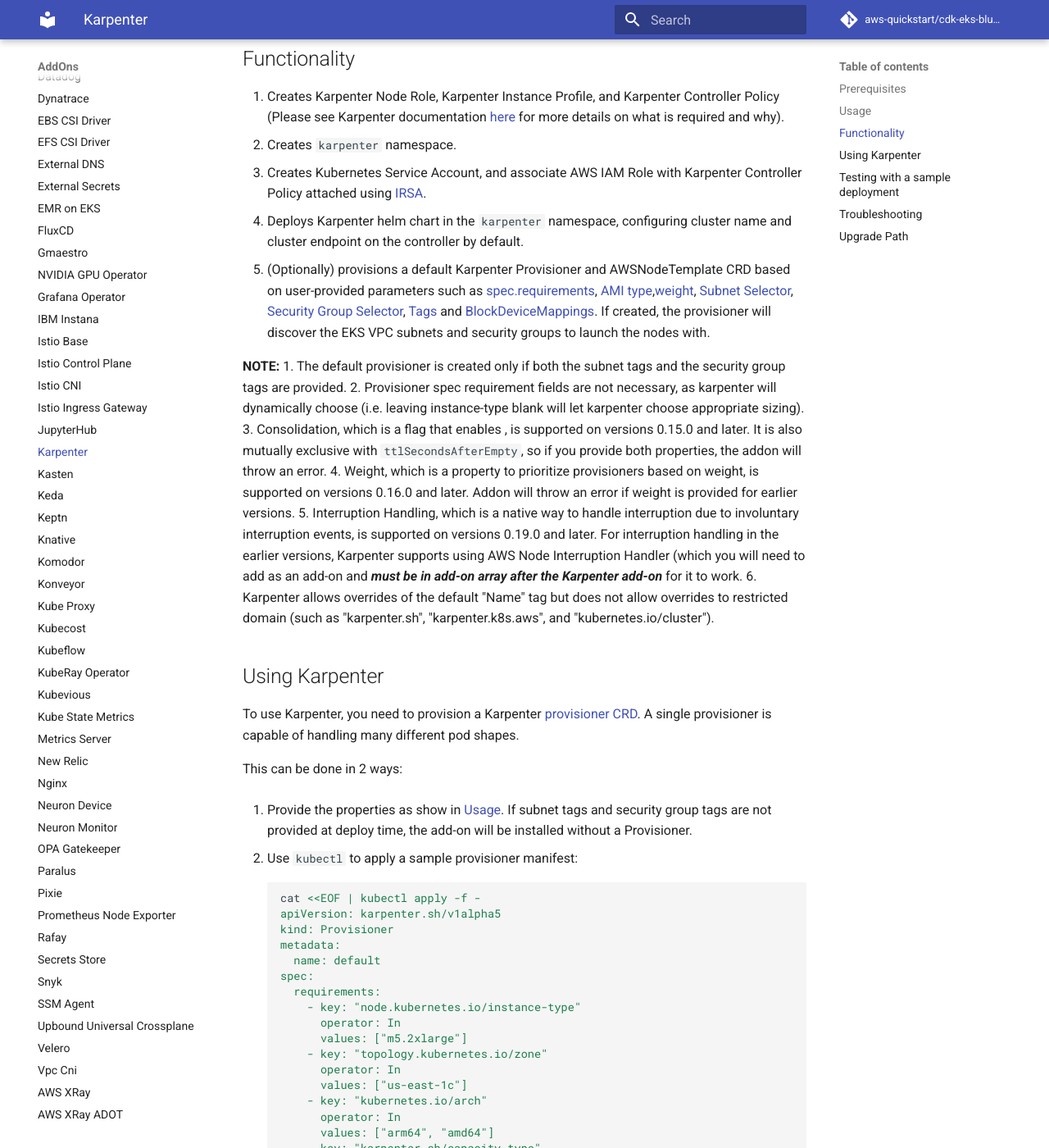
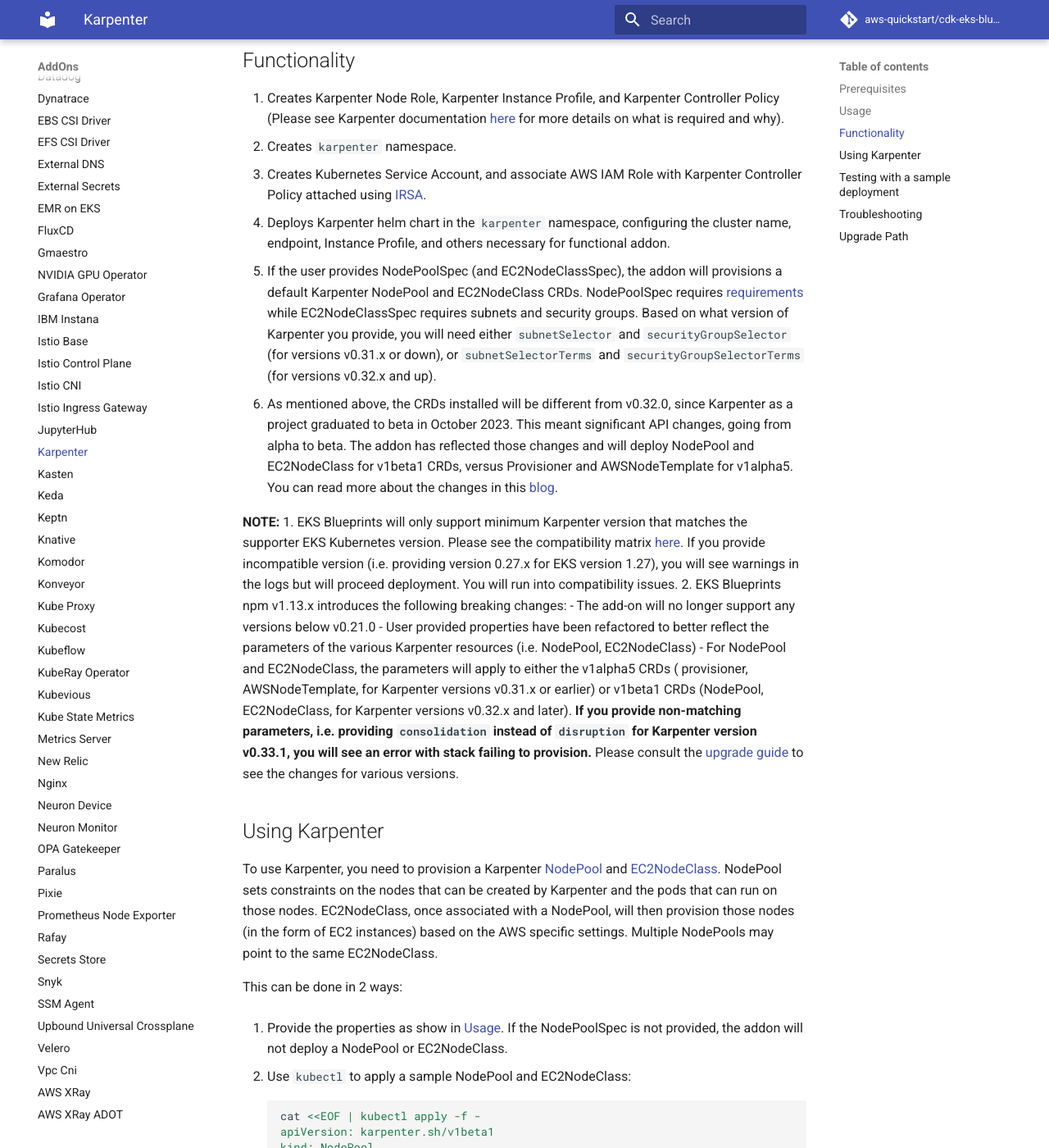
Before and after one commit to aws-quickstart/cdk-eks-blueprints, an MkDocs documentation site: the page built from docs/addons/karpenter.md, in a window 1280 px wide and 1400 px high, scrolled down 2139 px. Shown: the whole window at 82% size. Built offline with MkDocs 1.6.1 and Material for MkDocs 9.7.7, drawn with Linux system fonts in a browser that asks for light colours; comment, search, counter and statistics services are not loaded; some of the changed text lies outside the part shown.

Commit message:
doc revision to reflect changes

````diff
--- a/docs/addons/karpenter.md
+++ b/docs/addons/karpenter.md
@@ -1,6 +1,6 @@
 # Karpenter Add-on
 
-Karpenter add-on is based on the [Karpenter](https://github.com/aws/karpenter) open source node provisioning project. It provides a more efficient and cost-effective way to manage workloads by launching just the right compute resources to handle a cluster's application.
+Karpenter add-on is based on the [Karpenter](https://github.com/kubernetes-sigs/karpenter) open source node provisioning project. For this add-on, it will utilize the [AWS provider](https://github.com/aws/karpenter-provider-aws), to ensure a more efficient and cost-effective way to manage workloads by launching just the right compute resources to handle a cluster's application on your EKS cluster.
 
 Karpenter works by:
 
@@ -16,6 +16,8 @@
 
 2. (If using Spot), EC2 Spot Service Linked Role should be created. See [here](https://docs.aws.amazon.com/batch/latest/userguide/spot_fleet_IAM_role.html) for more details.
 
+3. [Amazon EKS cluster with supported Kubernetes version](https://docs.aws.amazon.com/eks/latest/userguide/kubernetes-versions.html). Karpenter provides minimum supported Karpenter versions for each Kubernetes version in form of a matrix [here](https://karpenter.sh/docs/upgrading/compatibility/#compatibility-matrix).
+
 ## Usage
 
 ```typescript
@@ -23,59 +25,54 @@
 import * as cdk from 'aws-cdk-lib';
 import * as blueprints from '@aws-quickstart/eks-blueprints';
 import { EbsDeviceVolumeType } from 'aws-cdk-lib/aws-ec2';
+import { KubernetesVersion } from 'aws-cdk-lib/aws-eks';
 
 const app = new cdk.App();
 
 const karpenterAddOn = new blueprints.addons.KarpenterAddOn({
-  requirements: [
-      { key: 'node.kubernetes.io/instance-type', op: 'In', vals: ['m5.2xlarge'] },
-      { key: 'topology.kubernetes.io/zone', op: 'NotIn', vals: ['us-west-2c']},
-      { key: 'kubernetes.io/arch', op: 'In', vals: ['amd64','arm64']},
-      { key: 'karpenter.sh/capacity-type', op: 'In', vals: ['spot','on-demand']},
-  ],
-  subnetTags: {
-    "Name": "blueprint-construct-dev/blueprint-construct-dev-vpc/PrivateSubnet1",
-  },
-  securityGroupTags: {
-    "kubernetes.io/cluster/blueprint-construct-dev": "owned",
-  },
-  taints: [{
-    key: "workload",
-    value: "test",
-    effect: "NoSchedule",
-  }],
-  amiFamily: "AL2",
-  amiSelector: {
-    "karpenter.sh/discovery/MyClusterName": '*',
-  },
-  consolidation: { enabled: true },
-  ttlSecondsUntilExpired: 2592000,
-  weight: 20,
-  interruptionHandling: true,
-  tags: {
-    schedule: 'always-on'
-  },
-  blockDeviceMappings: [{
-    deviceName: "/dev/xvda",
-    ebs: {
-      volumeSize: 100,
-      volumeType: EbsDeviceVolumeType.GP3,
-      deleteOnTermination: true
+    version: 'v0.33.1',
+    NodePoolSpec: {
+      labels: {
+          type: "karpenter-test"
+      },
+      annotations: {
+          "eks-blueprints/owner": "young"
+      },
+      taints: [{
+          key: "workload",
+          value: "test",
+          effect: "NoSchedule",
+      }],
+      requirements: [
+          { key: 'node.kubernetes.io/instance-type', operator: 'In', values: ['m5.2xlarge'] },
+          { key: 'topology.kubernetes.io/zone', operator: 'In', values: ['us-west-2a','us-west-2b', 'us-west-2c']},
+          { key: 'kubernetes.io/arch', operator: 'In', values: ['amd64','arm64']},
+          { key: 'karpenter.sh/capacity-type', operator: 'In', values: ['spot']},
+      ],
+      disruption: {
+          consolidationPolicy: "WhenEmpty",
+          consolidateAfter: "30s",
+          expireAfter: "20m",
+          budgets: [{nodes: "10%"}]
+      }
     },
-  }],
+    EC2NodeClassSpec: {
+      amiFamily: "AL2",
+      subnetSelectorTerms: [{ tags: { "Name": "my-stack-name/my-stack-name-vpc/PrivateSubnet*" }}],
+      securityGroupSelectorTerms: [{ tags: { "aws:eks:cluster-name": "my-stack-name" }}],
+    },
+    interruptionHandling: true,
 });
 
 const blueprint = blueprints.EksBlueprint.builder()
-  .version("auto")
+  .version(KubernetesVersion.V1_28)
   .addOns(karpenterAddOn)
   .build(app, 'my-stack-name');
 ```
 
-The add-on automatically sets the following Helm Chart [values](https://github.com/aws/karpenter/tree/main/charts/karpenter#values), and it is **highly recommended** not to pass these values in (as it will result in errors):
-- settings.aws.defaultInstanceProfile
-- settings.aws.clusterEndpoint
-- settings.aws.clusterName
-- settings.aws.interruptionQueueName (if interruption handling is enabled)
+The add-on automatically sets the following Helm Chart [values](https://github.com/aws/karpenter-provider-aws/tree/main/charts/karpenter#values), and it is **highly recommended** not to pass these values in (as it will result in errors):
+- settings.clusterName
+- settings.interruptionQueue (if interruption handling is enabled)
 - serviceAccount.create
 - serviceAccount.name
 - serviceAccount.annotations.eks.amazonaws.com/role-arn
@@ -94,57 +91,88 @@
 1. Creates Karpenter Node Role, Karpenter Instance Profile, and Karpenter Controller Policy (Please see Karpenter documentation [here](https://karpenter.sh/docs/getting-started/) for more details on what is required and why).
 2. Creates `karpenter` namespace.
 3. Creates Kubernetes Service Account, and associate AWS IAM Role with Karpenter Controller Policy attached using [IRSA](https://docs.aws.amazon.com/emr/latest/EMR-on-EKS-DevelopmentGuide/setting-up-enable-IAM.html).
-4. Deploys Karpenter helm chart in the `karpenter` namespace, configuring cluster name and cluster endpoint on the controller by default.
-5. (Optionally) provisions a default Karpenter Provisioner and AWSNodeTemplate CRD based on user-provided parameters such as [spec.requirements](https://karpenter.sh/docs/concepts/nodepools/#spectemplatespecrequirements), [AMI type](https://karpenter.sh/docs/concepts/nodeclasses/#specamifamily),[weight](https://karpenter.sh/docs/concepts/provisioners/#specweight), [Subnet Selector](https://karpenter.sh/docs/concepts/nodeclasses/#specsubnetselectorterms), [Security Group Selector](https://karpenter.sh/docs/concepts/nodeclasses/#specsecuritygroupselectorterms), [Tags](https://karpenter.sh/docs/concepts/nodeclasses/#spectags) and [BlockDeviceMappings](https://karpenter.sh/docs/concepts/node-templates/#specblockdevicemappings). If created, the provisioner will discover the EKS VPC subnets and security groups to launch the nodes with.
+4. Deploys Karpenter helm chart in the `karpenter` namespace, configuring the cluster name, endpoint, Instance Profile, and others necessary for functional addon.
+5. If the user provides NodePoolSpec (and EC2NodeClassSpec), the addon will provisions a default Karpenter NodePool and EC2NodeClass CRDs. NodePoolSpec requires [requirements](https://karpenter.sh/docs/concepts/nodepools/#spectemplatespecrequirements) while EC2NodeClassSpec requires subnets and security groups. Based on what version of Karpenter you provide, you will need either `subnetSelector` and `securityGroupSelector` (for versions v0.31.x or down), or `subnetSelectorTerms` and `securityGroupSelectorTerms` (for versions v0.32.x and up).
+6. As mentioned above, the CRDs installed will be different from v0.32.0, since Karpenter as a project graduated to beta in October 2023. This meant significant API changes, going from alpha to beta. The addon has reflected those changes and will deploy NodePool and EC2NodeClass for v1beta1 CRDs, versus Provisioner and AWSNodeTemplate for v1alpha5. You can read more about the changes in this [blog](https://aws.amazon.com/blogs/containers/karpenter-graduates-to-beta/).
 
 **NOTE:**
-1. The default provisioner is created only if both the subnet tags and the security group tags are provided.
-2. Provisioner spec requirement fields are not necessary, as karpenter will dynamically choose (i.e. leaving instance-type blank will let karpenter choose appropriate sizing).
-3. Consolidation, which is a flag that enables , is supported on versions 0.15.0 and later. It is also mutually exclusive with `ttlSecondsAfterEmpty`, so if you provide both properties, the addon will throw an error.
-4. Weight, which is a property to prioritize provisioners based on weight, is supported on versions 0.16.0 and later. Addon will throw an error if weight is provided for earlier versions.
-5. Interruption Handling, which is a native way to handle interruption due to involuntary interruption events, is supported on versions 0.19.0 and later. For interruption handling in the earlier versions, Karpenter supports using AWS Node Interruption Handler (which you will need to add as an add-on and ***must be in add-on array after the Karpenter add-on*** for it to work.
-6. Karpenter allows overrides of the default "Name" tag but does not allow overrides to restricted domain (such as "karpenter.sh", "karpenter.k8s.aws", and "kubernetes.io/cluster").
+1. EKS Blueprints will only support minimum Karpenter version that matches the supporter EKS Kubernetes version. Please see the compatibility matrix [here](https://karpenter.sh/docs/upgrading/compatibility/). If you provide incompatible version (i.e. providing version 0.27.x for EKS version 1.27), you will see warnings in the logs but will proceed deployment. You will run into compatibility issues.
+2. EKS Blueprints npm v1.13.x introduces the following breaking changes:
+- The add-on will no longer support any versions below v0.21.0
+- User provided properties have been refactored to better reflect the parameters of the various Karpenter resources (i.e. NodePool, EC2NodeClass)
+- For NodePool and EC2NodeClass, the parameters will apply to either the v1alpha5 CRDs ( provisioner, AWSNodeTemplate, for Karpenter versions v0.31.x or earlier) or v1beta1 CRDs (NodePool, EC2NodeClass, for Karpenter versions v0.32.x and later). **If you provide non-matching parameters, i.e. providing `consolidation` instead of `disruption` for Karpenter version v0.33.1, you will see an error with stack failing to provision.** Please consult the [upgrade guide](https://karpenter.sh/docs/upgrading/upgrade-guide/) to see the changes for various versions.
 
 ## Using Karpenter
 
-To use Karpenter, you need to provision a Karpenter [provisioner CRD](https://karpenter.sh/docs/concepts/provisioners/). A single provisioner is capable of handling many different pod shapes.
+To use Karpenter, you need to provision a Karpenter [NodePool](https://karpenter.sh/docs/concepts/nodepools/) and [EC2NodeClass](https://karpenter.sh/docs/concepts/nodeclasses/). NodePool sets constraints on the nodes that can be created by Karpenter and the pods that can run on those nodes. EC2NodeClass, once associated with a NodePool, will then provision those nodes (in the form of EC2 instances) based on the AWS specific settings. Multiple NodePools may point to the same EC2NodeClass.
 
 This can be done in 2 ways:
 
-1. Provide the properties as show in [Usage](#usage). If subnet tags and security group tags are not provided at deploy time, the add-on will be installed without a Provisioner.
+1. Provide the properties as show in [Usage](#usage). If the NodePoolSpec is not provided, the addon will not deploy a NodePool or EC2NodeClass.
 
-2. Use `kubectl` to apply a sample provisioner manifest:
+2. Use `kubectl` to apply a sample NodePool and EC2NodeClass:
 ```bash
 cat <<EOF | kubectl apply -f -
-apiVersion: karpenter.sh/v1alpha5
-kind: Provisioner
+apiVersion: karpenter.sh/v1beta1
+kind: NodePool
 metadata:
   name: default
 spec:
-  requirements:
-    - key: "node.kubernetes.io/instance-type"
-      operator: In
-      values: ["m5.2xlarge"]
-    - key: "topology.kubernetes.io/zone"
-      operator: In
-      values: ["us-east-1c"]
-    - key: "kubernetes.io/arch"
-      operator: In
-      values: ["arm64", "amd64"]
-    - key: "karpenter.sh/capacity-type"
-      operator: In
-      values: ["spot", "on-demand"]
-  provider:
-    instanceProfile: <<Name of your Instance Profile>>
-    subnetSelector:
-      Name: blueprint-construct-dev/blueprint-construct-dev-vpc/PrivateSubnet1
-    securityGroupSelector:
-      "kubernetes.io/cluster/blueprint-construct-dev": "owned"
-  ttlSecondsAfterEmpty: 30
+  template:
+    spec:
+      nodeClassRef:
+        name: default
+---
+apiVersion: karpenter.k8s.aws/v1beta1
+kind: EC2NodeClass
+metadata:
+  name: default
+spec:
+  amiFamily: AL2
+  subnetSelectorTerms:
+    - tags:
+        karpenter.sh/discovery: "${CLUSTER_NAME}"
+
+  securityGroupSelectorTerms:
+    # Select on any security group that has both the "karpenter.sh/discovery: ${CLUSTER_NAME}" tag
+    # AND the "environment: test" tag OR any security group with the "my-security-group" name
+    # OR any security group with ID "sg-063d7acfb4b06c82c"
+    - tags:
+        karpenter.sh/discovery: "${CLUSTER_NAME}"
+
+  role: "KarpenterNodeRole-${CLUSTER_NAME}"
+
+  userData: |
+    echo "Hello world"
+
+  tags:
+    team: team-a
+    app: team-a-app
+
+  metadataOptions:
+    httpEndpoint: enabled
+    httpProtocolIPv6: disabled
+    httpPutResponseHopLimit: 2
+    httpTokens: required
+
+  blockDeviceMappings:
+    - deviceName: /dev/xvda
+      ebs:
+        volumeSize: 100Gi
+        volumeType: gp3
+        iops: 10000
+        encrypted: true
+        kmsKeyID: "1234abcd-12ab-34cd-56ef-1234567890ab"
+        deleteOnTermination: true
+        throughput: 125
+        snapshotID: snap-0123456789
+
+  detailedMonitoring: true
+
 EOF
 ```
 
-If you choose to create a provisioner manually, you **MUST** provide the tags that match the subnet and the security group that you want to use.
+If you choose to create NodePool and EC2NodeClass manually, you **MUST** provide the tags that match the subnet and the security group from the Blueprints EKS cluster that you plan to use.
 
 ## Testing with a sample deployment
 
@@ -213,35 +241,6 @@
 
 ## Upgrade Path
 
-1. Using an older version of the Karptner add-on, you may notice the difference in the "provisionerSpecs" property:
+1. Certain upgrades require reapplying the CRDs since Helm does not maintain the lifecycle of CRDs. Please see the [official documentations](https://karpenter.sh/docs/upgrading/upgrade-guide/) for details.
 
-```
-provisionerSpecs: {
-    'node.kubernetes.io/instance-type': ['m5.2xlarge'],
-    'topology.kubernetes.io/zone': ['us-east-1c'],
-    'kubernetes.io/arch': ['amd64','arm64'],
-    'karpenter.sh/capacity-type': ['spot','on-demand'],
-  },
-```
-
-This now changes to the "requirement" property:
-
-```
-requirements: [
-      { key: 'node.kubernetes.io/instance-type', op: 'In', vals: ['m5.2xlarge'] },
-      { key: 'topology.kubernetes.io/zone', op: 'NotIn', vals: ['us-west-2c']},
-      { key: 'kubernetes.io/arch', op: 'In', vals: ['amd64','arm64']},
-      { key: 'karpenter.sh/capacity-type', op: 'In', vals: ['spot','on-demand']},
-  ],
-```
-
-The property is changed to align with the naming convention of the provisioner, and to allow multiple operators (In vs NotIn). The values correspond similarly between the two, with type change being the only difference.
-
-2. Certain upgrades require reapplying the CRDs since Helm does not maintain the lifecycle of CRDs. Please see the [official documentations](hhttps://karpenter.sh/docs/upgrading/upgrade-guide/) for details.
-
-3. Starting with v0.17.0, Karpenter's Helm chart package is stored in OCI (Open Container Initiative) registry. With this change, [charts.karpenter.sh](https://charts.karpenter.sh/) is no longer updated to preserve older versions. You have to adjust for the following:
-
-* The full URL needs to be present (including 'oci://').
-* You need to append a `v` to the version number (i.e. v0.17.0, not 0.17.0)
-
-4. Starting with v0.22.0, Karpenter will no longer work on Kubernetes version prior to 1.21. Either upgrade your Kubernetes to 1.21 or later version and apply Karpenter, or use prior Karpenter versions.
+2. Starting v0.32.0, Karpenter introduces the new beta APIs (v1beta1). While you can use both v1beta1 and v1alpha5 CRDs for v0.32, starting in v0.33, v1alpha5 CRDs are obsolete. If you want to upgrade to the latest, ensure that you have upgraded to v0.32.x first before proceeding.
````
Also changed, not shown: 2 other files.
